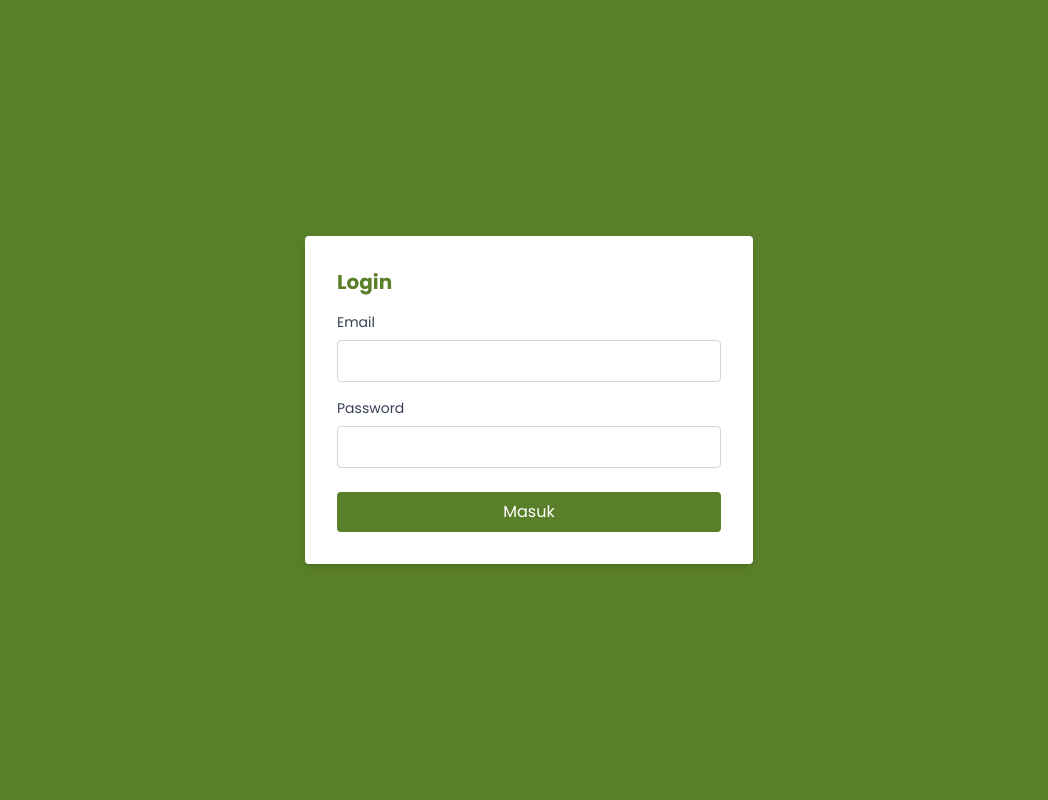
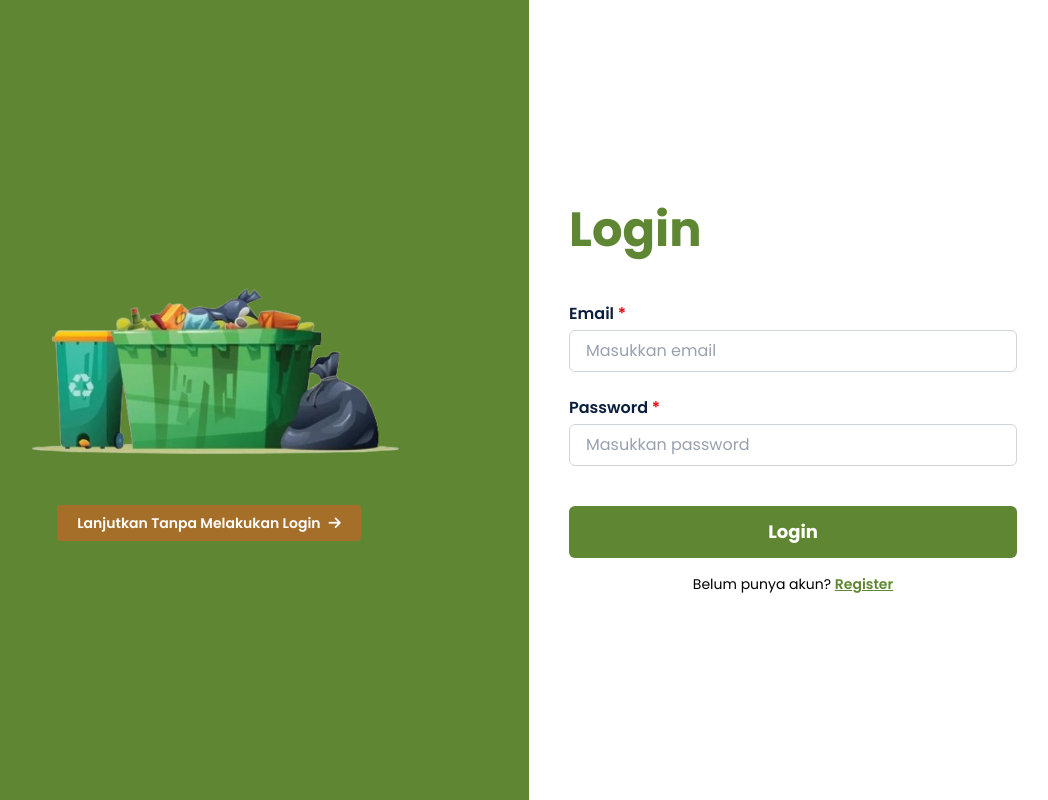
Before and after one commit to afelallaric/Bank-Sampah-United, a Next.js app: page /loginkhu in a window 1280 px wide. Shown: the whole page, without its empty margins (111-1159 px from the left). Built offline with nearby package versions, Linux system fonts and the light colour scheme.

Commit message:
feat: integrate login & edit bank sampah

```diff
--- a/app/(atak)/loginkhu/page.tsx
+++ b/app/(atak)/loginkhu/page.tsx
@@ -1,6 +1,6 @@
 "use client";
-
 import Head from "next/head";
+import Link from "next/link";
 import { useState } from "react";
 import { useRouter } from "next/navigation";
 
@@ -10,73 +10,132 @@ export default function LoginPage() {
   const [error, setError] = useState("");
   const router = useRouter();
 
+  //
+
   const handleLogin = async (e: React.FormEvent) => {
     e.preventDefault();
     setError("");
 
     try {
-      const res = await fetch("https://hereismysite.com/api/login", {
+      const response = await fetch(
+        "https://imk.schematics-its.com/api/auth/login",
+        {
           method: "POST",
-        headers: { "Content-Type": "application/json" },
+          headers: {
+            "Content-Type": "application/json",
+          },
           body: JSON.stringify({ email, password }),
-      });
+        }
+      );
 
-      const data = await res.json();
-      if (data.status && data.data.token) {
+      const data = await response.json();
+
+      if (data.status && data.data?.token) {
+        // Save token to cookies
         document.cookie = `token=${data.data.token}; path=/;`;
+
+        // Redirect to dashboard
         router.push("/my_banks");
       } else {
-        setError("Login gagal. Email atau password salah.");
+        setError("Login gagal: " + (data.message || "Email/password salah."));
       }
     } catch (err) {
+      console.error("Login error:", err);
       setError("Terjadi kesalahan saat login.");
     }
   };
 
+  //
   return (
     <>
       <Head>
-        <title>Login - Bank Sampah</title>
+        <title>Login</title>
         <meta name="viewport" content="width=device-width, initial-scale=1" />
+        <link
+          href="https://fonts.googleapis.com/css2?family=Poppins:wght@600;700&display=swap"
+          rel="stylesheet"
+        />
       </Head>
-      <div className="min-h-screen flex items-center justify-center bg-[#5a7f2a] px-4">
-        <form
-          onSubmit={handleLogin}
-          className="bg-white p-8 rounded shadow-md max-w-md w-full"
+      <div
+        className="min-h-screen flex flex-col md:flex-row"
+        style={{ fontFamily: "'Poppins', sans-serif" }}
       >
-          <h1 className="text-xl font-bold text-[#5a7f2a] mb-4">Login</h1>
-
-          {error && <div className="text-red-500 text-sm mb-2">{error}</div>}
-
-          <label className="block mb-2 text-sm font-medium text-gray-700">
-            Email
+        <div className="md:w-1/2 bg-[#5F8632] flex flex-col justify-center items-center p-6">
+          <img
+            src="/Images/Trash_Bin.png"
+            alt="Illustration of green recycling bin, large green trash container filled with garbage, and black trash bags on the ground"
+            width={400}
+            height={300}
+            className="max-w-full h-auto mb-8" // Adjusted margin
+          />
+          <div className="w-full flex justify-center">
+            {" "}
+            {/* Added a wrapper for the button */}
+            <Link
+              href="/home_not_logging_in"
+              className="bg-[#a56f2a] text-white font-semibold text-sm px-5 py-2 rounded flex items-center gap-2 hover:bg-[#8a5a20] transition"
+            >
+              Lanjutkan Tanpa Melakukan Login
+              <i className="fas fa-arrow-right"></i>
+            </Link>
+          </div>
+        </div>
+        <div className="md:w-1/2 bg-white flex flex-col justify-center p-10">
+          <h1 className="text-[#5F8632] font-extrabold text-5xl mb-12">
+            Login
+          </h1>
+          <form className="max-w-md w-full">
+            <label
+              htmlFor="email"
+              className="block text-[#0B1E3D] font-semibold mb-1"
+            >
+              Email <span className="text-red-600">*</span>
             </label>
             <input
+              id="email"
               type="email"
-            value={email}
+              placeholder="Masukkan email"
+              required
+              className="w-full border border-gray-300 rounded-md px-4 py-2 mb-6 text-gray-400 placeholder-gray-400 focus:outline-none focus:ring-2 focus:ring-[#5F8632]"
               onChange={(e) => setEmail(e.target.value)}
-            className="w-full px-3 py-2 border border-gray-300 rounded mb-4"
-            required
             />
 
-          <label className="block mb-2 text-sm font-medium text-gray-700">
-            Password
+            <label
+              htmlFor="password"
+              className="block text-[#0B1E3D] font-semibold mb-1"
+            >
+              Password <span className="text-red-600">*</span>
             </label>
             <input
+              id="password"
               type="password"
-            value={password}
+              placeholder="Masukkan password"
+              required
+              className="w-full border border-gray-300 rounded-md px-4 py-2 mb-10 text-gray-400 placeholder-gray-400 focus:outline-none focus:ring-2 focus:ring-[#5F8632]"
               onChange={(e) => setPassword(e.target.value)}
-            className="w-full px-3 py-2 border border-gray-300 rounded mb-6"
-            required
             />
+            {error && <p className="text-red-600 text-sm">{error}</p>}
+            <Link href="/home">
+              <button
+                type="button"
+                className="w-full bg-[#5F8632] text-white font-bold text-lg rounded-md py-3 mb-4 hover:bg-[#4a6a26] transition-colors"
+                onClick={handleLogin}
+              >
+                Login
+              </button>
+            </Link>
 
-          <button
-            type="submit"
-            className="w-full bg-[#5a7f2a] text-white py-2 rounded hover:bg-[#4a6823]"
+            <p className="text-center text-black text-sm">
+              Belum punya akun?{" "}
+              <a
+                href="/register"
+                className="font-semibold underline text-[#5F8632]"
               >
-            Masuk
-          </button>
+                Register
+              </a>
+            </p>
           </form>
+        </div>
       </div>
     </>
   );
--- a/app/(atak)/mybs/[id]/edit/page.tsx
+++ b/app/(atak)/mybs/[id]/edit/page.tsx
@@ -7,6 +7,7 @@ import WasteTypeCard from "@/components/WasteTypeCard";
 import Header from "@/components/Header";
 import Footer from "@/components/Footer";
 import { use } from "react";
+import { cookies } from "next/headers";
 
 export default function EditBankPage(props: {
   params: Promise<{ id: string }>;
@@ -15,9 +16,17 @@ export default function EditBankPage(props: {
   const router = useRouter();
   const [bank, setBank] = useState<any>(null);
   const [wastes, setWastes] = useState<any[]>([]);
+  const [token, setToken] = useState<string | null>(null);
 
-  const token =
-    typeof window !== "undefined" ? localStorage.getItem("token") : null;
+  // const token =
+  //   typeof window !== "undefined" ? localStorage.getItem("token") : null;
+  useEffect(() => {
+    const cookie = document.cookie
+      .split("; ")
+      .find((c) => c.startsWith("token="));
+    const extractedToken = cookie?.split("=")[1] || null;
+    setToken(extractedToken);
+  }, []);
 
   useEffect(() => {
     if (!id || !token) return;
@@ -63,7 +72,7 @@ export default function EditBankPage(props: {
       accepted_waste_types: wastes,
     };
 
-    const res = await fetch("https://lala.com/api/bs/update", {
+    const res = await fetch("https://imk.schematics-its.com/api/bs/update", {
       method: "PUT",
       headers: {
         "Content-Type": "application/json",
```
Lines whose indentation alone changed are shown as unchanged.
